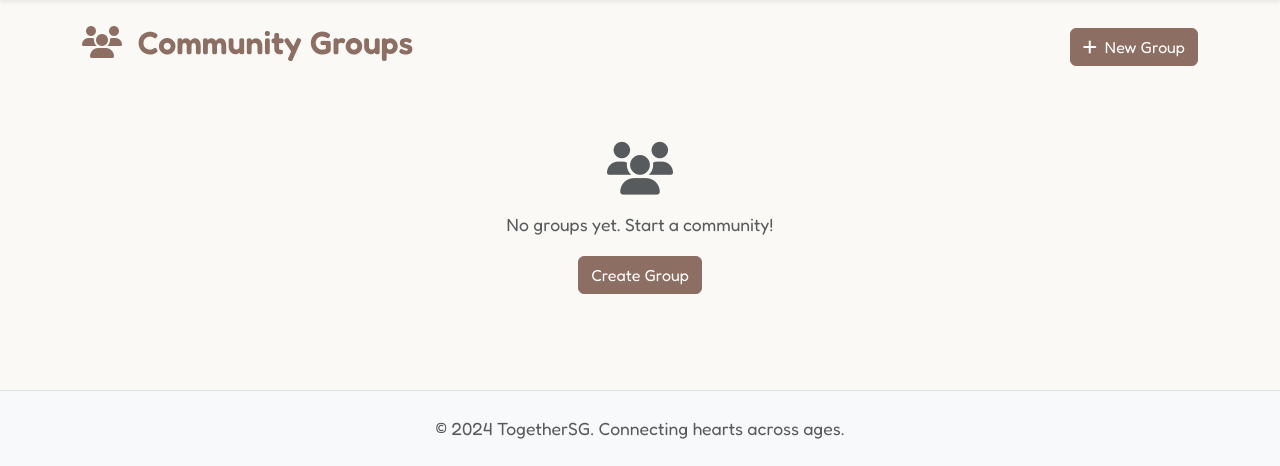
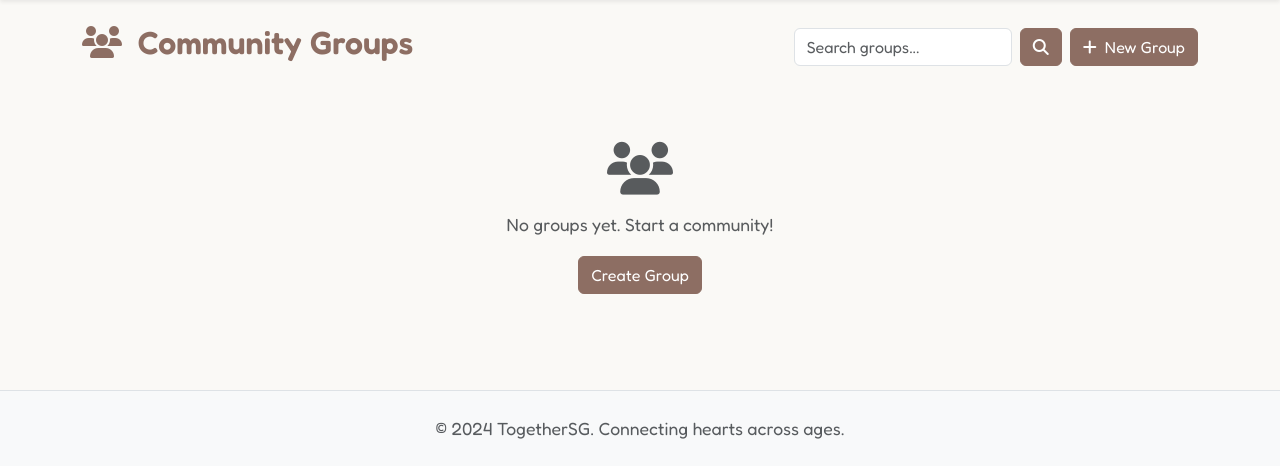
Before and after one commit to jodenlee/WDP-jjlin, a Flask app: page /community in a window 1280 px wide. Shown: the part 78-544 px from the top of the page. Run offline with Flask 3, Linux system fonts and the light colour scheme; data comes from the database, SQL or seed files in the repository; both versions use the stored data as it was after the commit; data that the repository does not hold is empty.

Commit message:
ashton1.01

```diff
--- a/app.py
+++ b/app.py
@@ -752,12 +752,22 @@ def delete_account():
 def community():
     db = get_db()
     # Query to fetch all groups along with their member count
-    groups = db.query("""
+    search_query = request.args.get('search', '').strip()
+
+    query = """
         SELECT g.*,
                (SELECT COUNT(*) FROM group_members WHERE group_id = g.id) as member_count
         FROM groups g
-        ORDER BY g.created_at DESC
-    """)
+    """
+    params = []
+
+    if search_query:
+        query += " WHERE g.name LIKE ? OR g.description LIKE ?"
+        params.extend([f'%{search_query}%', f'%{search_query}%'])
+
+    query += " ORDER BY g.created_at DESC"
+
+    groups = db.query(query, params)
     return render_template('community/index.html', groups=groups)
 
 # Route to view a specific group's details
--- a/templates/community/index.html
+++ b/templates/community/index.html
@@ -5,9 +5,16 @@
 <!-- Header section containing the page title and the 'New Group' button -->
 <div class="d-flex justify-content-between align-items-center mb-4">
     <h2 class="fw-bold" style="color: var(--primary-color);"><i class="fas fa-users me-2"></i> Community Groups</h2>
-    <a href="{{ url_for('create_group') }}" class="btn btn-primary">
-        <i class="fas fa-plus me-1"></i> New Group
-    </a>
+    <div class="d-flex gap-2">
+        <form action="{{ url_for('community') }}" method="GET" class="d-flex gap-2">
+            <input type="text" name="search" class="form-control" placeholder="Search groups..."
+                value="{{ request.args.get('search', '') }}">
+            <button type="submit" class="btn btn-primary"><i class="fas fa-search"></i></button>
+        </form>
+        <a href="{{ url_for('create_group') }}" class="btn btn-primary">
+            <i class="fas fa-plus me-1"></i> New Group
+        </a>
+    </div>
 </div>
 
 <!-- Groups Grid -->
@@ -50,9 +57,15 @@
 {% else %}
 <!-- Empty State: Show when there are no groups -->
 <div class="col-12 text-center py-5">
+    {% if request.args.get('search') %}
+    <i class="fas fa-search fa-3x text-muted mb-3"></i>
+    <h5 class="text-muted">Group Not Found</h5>
+    <a href="{{ url_for('community') }}" class="btn btn-outline-primary mt-3">View All Groups</a>
+    {% else %}
     <i class="fas fa-users fa-3x text-muted mb-3"></i>
     <p class="text-muted">No groups yet. Start a community!</p>
     <a href="{{ url_for('create_group') }}" class="btn btn-primary">Create Group</a>
+    {% endif %}
 </div>
 {% endif %}
 </div>
```
Also changed, not shown: templates/community/view.html (+8 -5 lines), app.db.
